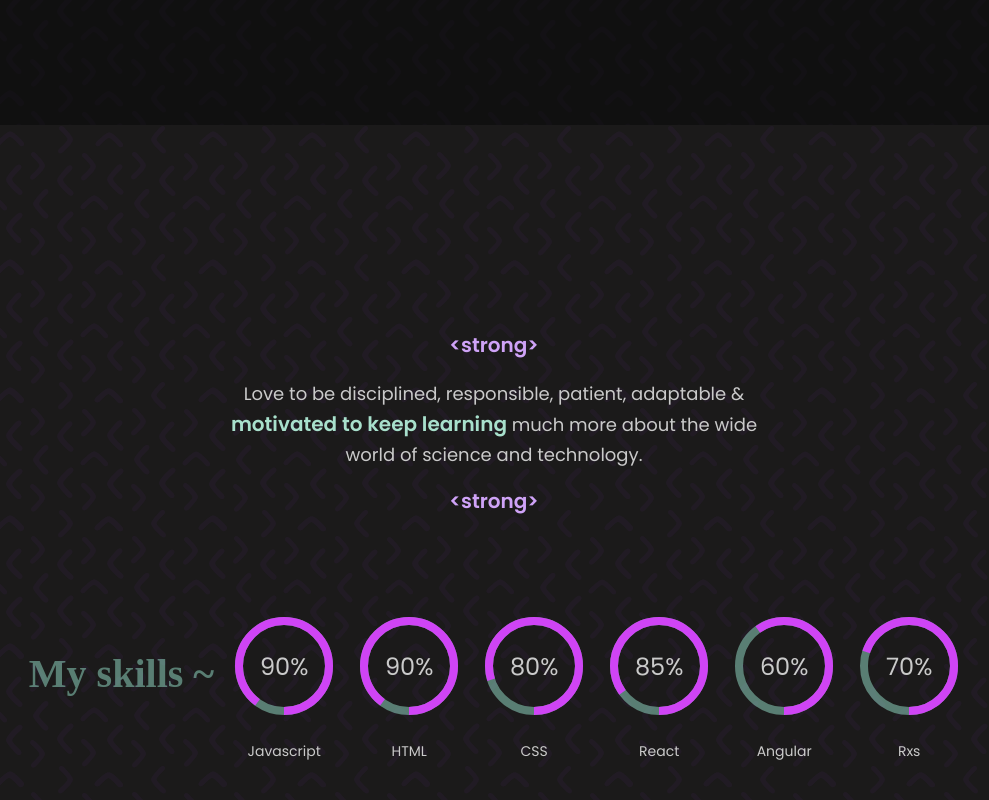
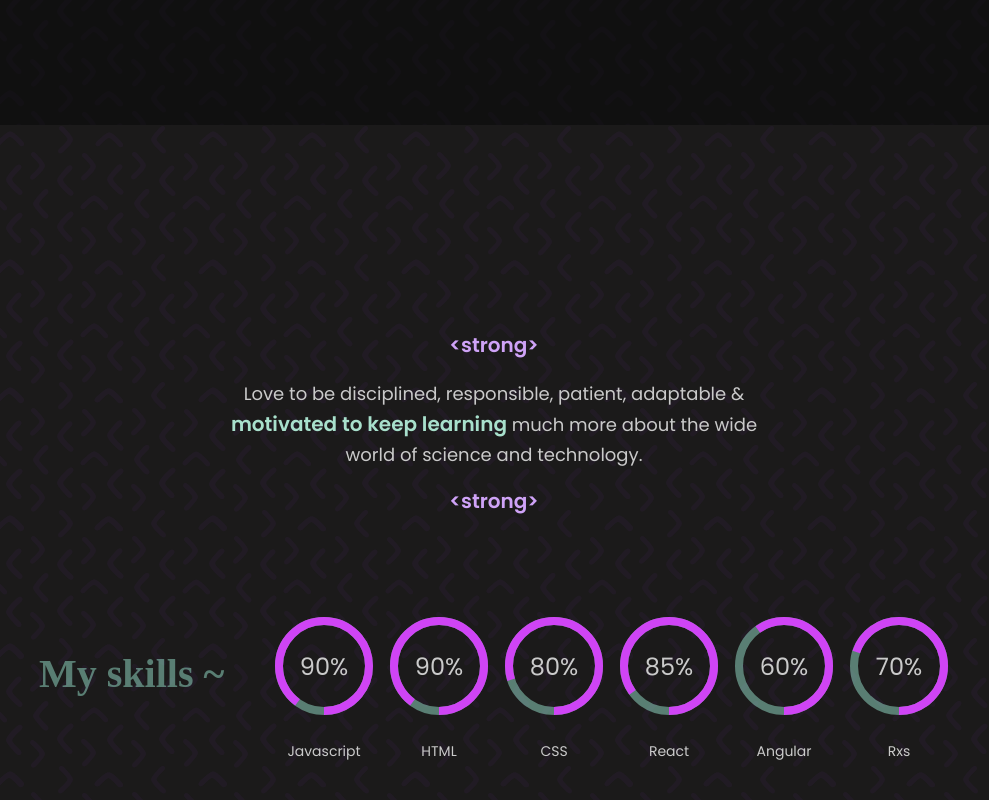
Before and after one commit to katherinegonzalez/ktxio-app, a React (Create React App) app: page / in a window 1280 px wide. Shown: the part 1580-2380 px from the top of the page, without its empty margins (146-1135 px from the left). Built offline with nearby package versions, Linux system fonts and the light colour scheme; a web font is replaced by a local one.

Commit message:
Fix margins

```diff
--- a/src/App.js
+++ b/src/App.js
@@ -1,9 +1,16 @@
+import { useRef } from 'react';
 import './App.scss';
 import Carousel from './components/Carousel';
 import EmailForm from './components/EmailForm';
 import { ProgressBar } from './components/ProgressBar';
 
 function App() {
+
+  const sectionRef = useRef(null);
+
+  const scrollToSection = () => {
+    sectionRef.current.scrollIntoView({ behavior: "smooth" });
+  };
 
   return (
     <div className="app">
@@ -34,7 +41,7 @@ function App() {
             tests, and get involved in front-end projects.
           </p>
 
-          <button>
+          <button onClick={scrollToSection}>
             View projects
           </button>
           <span>
@@ -69,7 +76,7 @@ function App() {
             </div>
           </aside>
       </section>
-      <section className="app__projects-articles-section">
+      <section className="app__projects-articles-section" ref={sectionRef}>
         <div className="app__projects-articles-section__projects-section">
           <div className="app__projects-articles-section__title">
             <h2>
@@ -111,11 +118,11 @@ function App() {
         <div className="app__skills-section__container">
           <h2>My skills ~</h2>
           <div className="app__skills-section__container__progress-bars">
-          <ProgressBar skill={'Javascript'} porcentage={90} marginRight={"25px"}/>
-          <ProgressBar skill={'HTML'} porcentage={90} marginRight={"25px"}/>
-          <ProgressBar skill={'CSS'} porcentage={80} marginRight={"25px"}/>
-          <ProgressBar skill={'React'} porcentage={85} marginRight={"25px"}/>
-          <ProgressBar skill={'Angular'} porcentage={60} marginRight={"25px"}/>
+          <ProgressBar skill={'Javascript'} porcentage={90} marginRight={"15px"}/>
+          <ProgressBar skill={'HTML'} porcentage={90} marginRight={"15px"}/>
+          <ProgressBar skill={'CSS'} porcentage={80} marginRight={"15px"}/>
+          <ProgressBar skill={'React'} porcentage={85} marginRight={"15px"}/>
+          <ProgressBar skill={'Angular'} porcentage={60} marginRight={"15px"}/>
           <ProgressBar skill={'Rxs'} porcentage={70} marginRight={"0px"}/>
           </div>
         </div>
@@ -136,9 +143,12 @@ function App() {
               If you want to build an amazing <br/>
               project drop me a line!
             </p>
-            <span>
-              {'</end>_'}
-            </span>
+            <div className='app__contact-section__end'>
+              <span>
+                {'</end>_'}
+              </span>
+            </div>
+
           </div>
           <div className='app__contact-section__form-container'>
           <div className='app__contact-section__form'>
@@ -152,7 +162,7 @@ function App() {
 
       <section className='app__copyright-section'>
         <h3>
-            KTXIO • Copyright © 2002-2020
+            KTXIO • Copyright © 2002-2025
         </h3>
       </section>
     </div>
--- a/src/App.scss
+++ b/src/App.scss
@@ -132,6 +132,7 @@ body {
         margin: 24px 0 44px;
         padding: 7px 10px 9px;
         text-align: center;
+        cursor: pointer;
       }
     }
 
@@ -222,7 +223,6 @@ body {
   }
 
   &__projects-articles-section {
-    align-items: center;
     display: flex;
     flex-direction: column;
     padding: 199px 0 124px 0;
@@ -283,7 +283,6 @@ body {
     background-color: #1B1A1A;
     background-image: url('../public/texture-opacity-0-05.png');
     display: flex;
-    align-items: center;
     padding: 205px 0 230px 0;
     flex-direction: column;
 
@@ -293,6 +292,7 @@ body {
       font-size: 20px;
       letter-spacing: 0;
       line-height: 30px;
+      text-align: center;
     }
 
     p {
@@ -322,7 +322,8 @@ body {
 
     &__container {
       display: flex;
-      margin: 100px 0;
+      margin: 100px 185px;
+      justify-content: space-between;
 
       &__progress-bars {
         display: flex;
@@ -333,12 +334,14 @@ body {
   &__contact-section {
 
     display: flex;
-    justify-content: space-around;
-    margin: -61px 150px 61px 150px;
+    justify-content: space-between;
+    margin: -61px 185px 61px 185px;
 
     &__title {
 
       justify-content: center;
+      display: flex;
+      flex-direction: column;
 
       h1 {
         color: #CF44F5;
@@ -367,8 +370,15 @@ body {
         font-weight: 600;
         letter-spacing: 0;
         line-height: 27px;
-        margin-bottom: 75px;
       }
+
+    }
+
+    &__end {
+
+      display: flex;
+      align-items: flex-end;
+      flex: 1;
 
       span {
         opacity: 0.5;
@@ -378,8 +388,8 @@ body {
         font-weight: 500;
         letter-spacing: 0;
         line-height: 30px;
+
       }
-
     }
 
 
```
